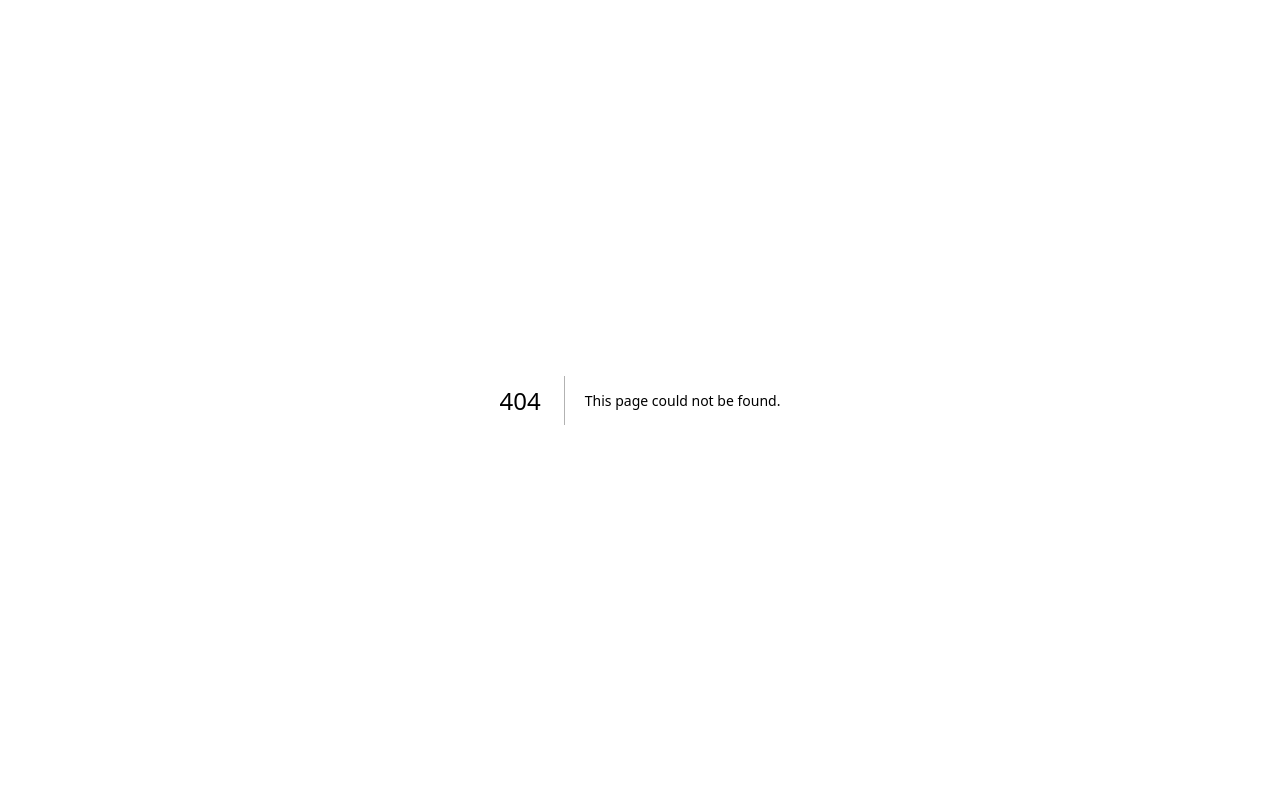
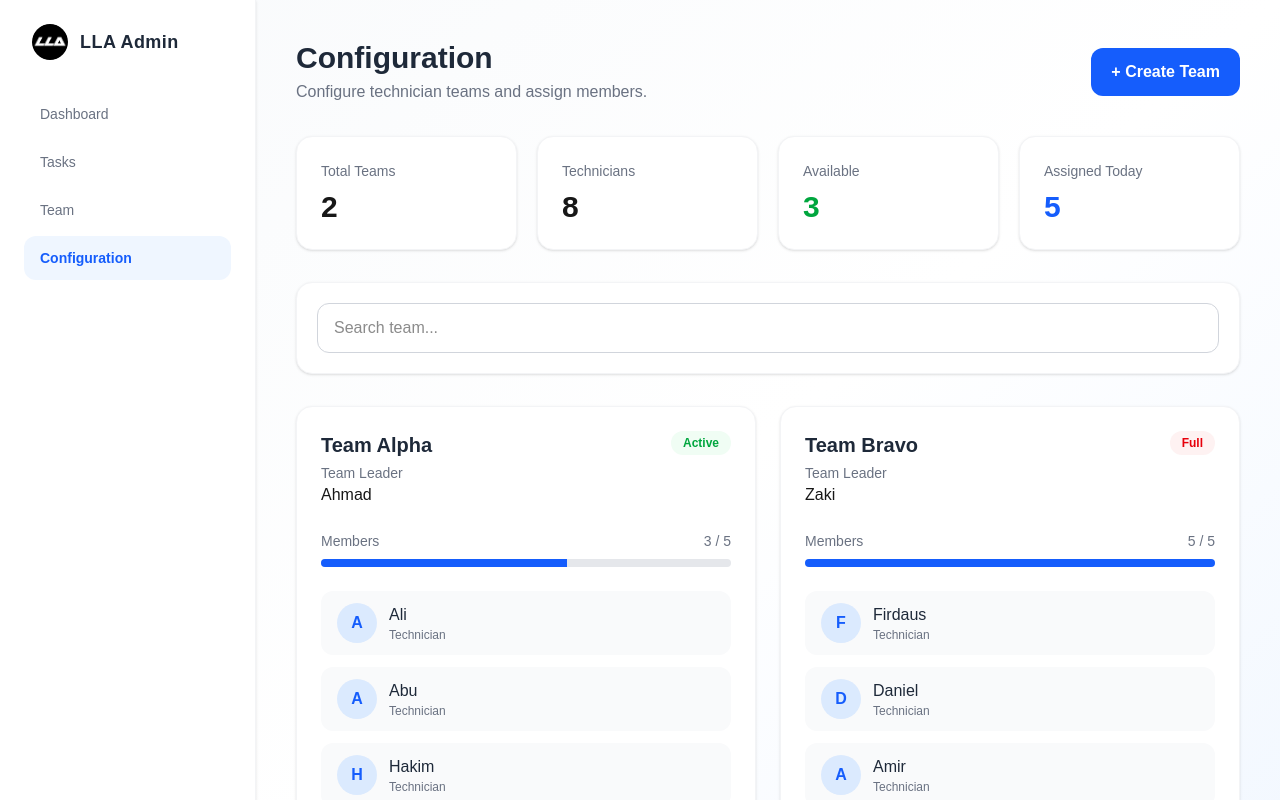
Before and after one commit to frhnhzln/ac-frontend, a Next.js app in the folder frontend/: page /configuration in a window 1280 px wide. Before the commit this address had no page. Shown: the top 800 px of the page. Built offline with nearby package versions, Linux system fonts and the light colour scheme.

Commit message:
team configuration ui

```diff
--- a/frontend/app/components/Sidebar.tsx
+++ b/frontend/app/components/Sidebar.tsx
@@ -40,6 +40,9 @@ export default function Sidebar() {
           <Link href="/team" className={getLinkClass("/team")}>
             Team
           </Link>
+          <Link href="/configuration" className={getLinkClass("/configuration")}>
+            Configuration
+          </Link>
         </nav>
       </div>
 
--- /dev/null
+++ b/frontend/app/configuration/page.tsx
@@ -0,0 +1,190 @@
+"use client";
+
+import { AdminLayoutWrapper } from "../dashboard/layout";
+
+const teams = [
+  {
+    id: 1,
+    name: "Team Alpha",
+    leader: "Ahmad",
+    maxMembers: 5,
+    members: ["Ali", "Abu", "Hakim"],
+    status: "Active",
+  },
+  {
+    id: 2,
+    name: "Team Bravo",
+    leader: "Zaki",
+    maxMembers: 5,
+    members: ["Firdaus", "Daniel", "Amir", "Syafiq", "Faiz"],
+    status: "Full",
+  },
+];
+
+export default function ConfigurationPage() {
+  return (
+    <AdminLayoutWrapper>
+      <div className="max-w-7xl mx-auto space-y-8">
+
+        {/* Header */}
+        <div className="flex flex-col md:flex-row md:items-center md:justify-between gap-4">
+          <div>
+            <h1 className="text-3xl font-bold text-gray-800">
+              Configuration
+            </h1>
+            <p className="text-gray-500 mt-1">
+              Configure technician teams and assign members.
+            </p>
+          </div>
+
+          <button className="rounded-xl bg-blue-600 px-5 py-3 text-white font-semibold hover:bg-blue-700 transition">
+            + Create Team
+          </button>
+        </div>
+
+        {/* Summary */}
+        <div className="grid grid-cols-1 md:grid-cols-4 gap-5">
+
+          <div className="bg-white rounded-2xl border border-gray-100 shadow-sm p-6">
+            <p className="text-gray-500 text-sm">Total Teams</p>
+            <h2 className="text-3xl font-bold mt-2">2</h2>
+          </div>
+
+          <div className="bg-white rounded-2xl border border-gray-100 shadow-sm p-6">
+            <p className="text-gray-500 text-sm">Technicians</p>
+            <h2 className="text-3xl font-bold mt-2">8</h2>
+          </div>
+
+          <div className="bg-white rounded-2xl border border-gray-100 shadow-sm p-6">
+            <p className="text-gray-500 text-sm">Available</p>
+            <h2 className="text-3xl font-bold mt-2 text-green-600">3</h2>
+          </div>
+
+          <div className="bg-white rounded-2xl border border-gray-100 shadow-sm p-6">
+            <p className="text-gray-500 text-sm">Assigned Today</p>
+            <h2 className="text-3xl font-bold mt-2 text-blue-600">5</h2>
+          </div>
+
+        </div>
+
+        {/* Search */}
+        <div className="bg-white rounded-2xl border border-gray-100 shadow-sm p-5">
+          <input
+            type="text"
+            placeholder="Search team..."
+            className="w-full rounded-xl border border-gray-300 px-4 py-3 outline-none focus:ring-4 focus:ring-blue-100 focus:border-blue-600"
+          />
+        </div>
+
+        {/* Team Cards */}
+        <div className="grid lg:grid-cols-2 gap-6">
+
+          {teams.map((team) => (
+
+            <div
+              key={team.id}
+              className="bg-white rounded-2xl border border-gray-100 shadow-sm p-6"
+            >
+
+              {/* Header */}
+              <div className="flex justify-between items-start">
+
+                <div>
+
+                  <h2 className="text-xl font-bold text-gray-800">
+                    {team.name}
+                  </h2>
+
+                  <p className="text-sm text-gray-500 mt-1">
+                    Team Leader
+                  </p>
+
+                  <p className="font-medium">
+                    {team.leader}
+                  </p>
+
+                </div>
+
+                <span
+                  className={`px-3 py-1 rounded-full text-xs font-semibold ${
+                    team.status === "Full"
+                      ? "bg-red-50 text-red-600"
+                      : "bg-green-50 text-green-600"
+                  }`}
+                >
+                  {team.status}
+                </span>
+
+              </div>
+
+              {/* Members Counter */}
+              <div className="mt-6">
+
+                <div className="flex justify-between text-sm text-gray-500 mb-2">
+                  <span>Members</span>
+
+                  <span>
+                    {team.members.length} / {team.maxMembers}
+                  </span>
+                </div>
+
+                <div className="w-full h-2 rounded-full bg-gray-200 overflow-hidden">
+
+                  <div
+                    className="h-full bg-blue-600"
+                    style={{
+                      width: `${
+                        (team.members.length / team.maxMembers) * 100
+                      }%`,
+                    }}
+                  />
+
+                </div>
+
+              </div>
+
+              {/* Members */}
+              <div className="mt-6 space-y-3">
+
+                {team.members.map((member, index) => (
+                  <div
+                    key={index}
+                    className="flex items-center gap-3 rounded-xl bg-gray-50 px-4 py-3"
+                  >
+
+                    <div className="h-10 w-10 rounded-full bg-blue-100 flex items-center justify-center font-bold text-blue-600">
+                      {member.charAt(0)}
+                    </div>
+
+                    <div>
+                      <p className="font-medium text-gray-800">
+                        {member}
+                      </p>
+
+                      <p className="text-xs text-gray-500">
+                        Technician
+                      </p>
+                    </div>
+                  </div>
+                ))}
+              </div>
+
+              {/* Actions */}
+              <div className="mt-6 flex gap-3">
+                <button className="flex-1 rounded-xl bg-blue-600 py-3 text-white font-semibold hover:bg-blue-700 transition">
+                  + Add Member
+                </button>
+                <button className="rounded-xl border border-gray-300 px-5 hover:bg-gray-50">
+                  Edit
+                </button>
+                <button className="rounded-xl border border-red-300 text-red-600 px-5 hover:bg-red-50">
+                  Delete
+                </button>
+              </div>
+            </div>
+          ))}
+        </div>
+      </div>
+    </AdminLayoutWrapper>
+  );
+}
```
